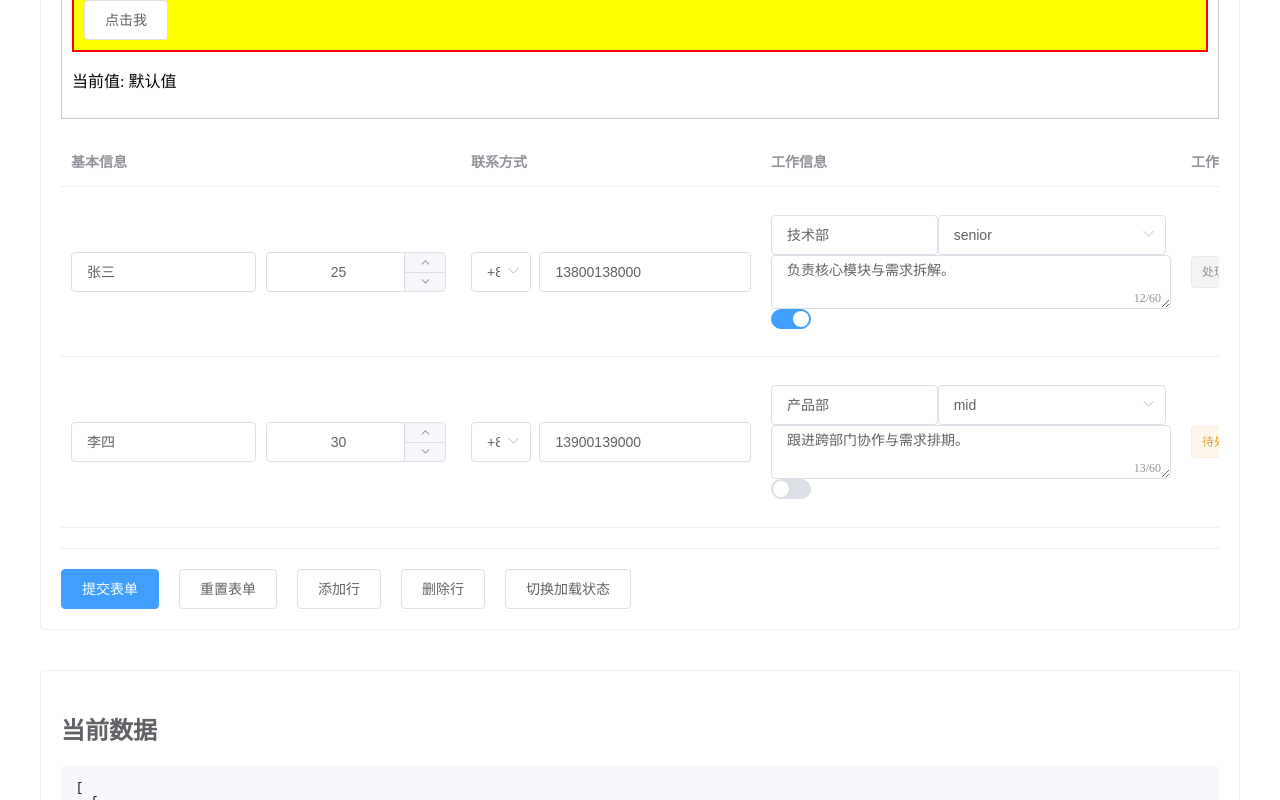
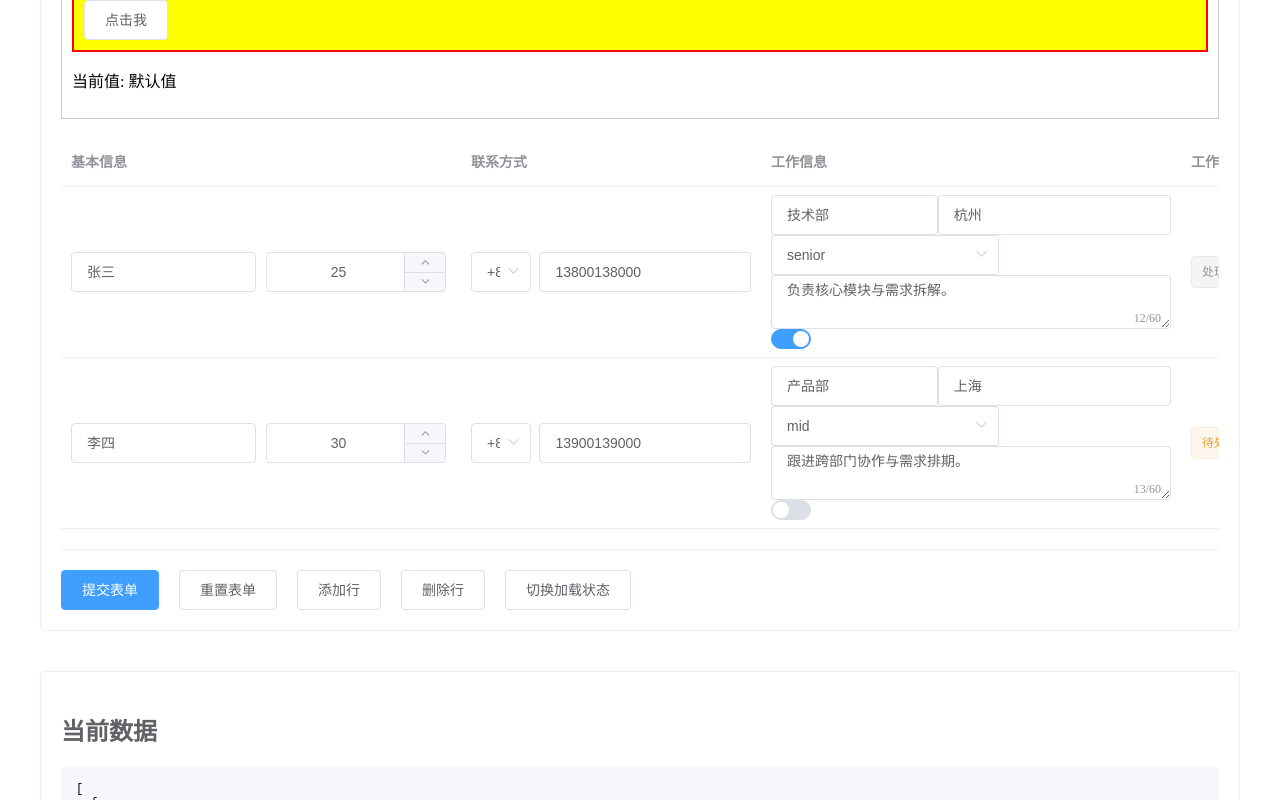
Before and after one commit to itagan/form-table, a Vue app: page /form-table-advanced in a window 1280 px wide. Shown: the part 740-1540 px from the top of the page. Built offline with nearby package versions, Linux system fonts and the light colour scheme.

Commit message:
feat: support nested field paths in form table

```diff
--- a/src/components/FormTable/ComponentWrapper.vue
+++ b/src/components/FormTable/ComponentWrapper.vue
@@ -79,6 +79,7 @@ import {
   getOptionValue,
   resolveDisplayValue
 } from './utils/display'
+import { getValueByPath } from './utils/path'
 import {
   FORM_TABLE_CONTEXT_KEY,
   FORM_TABLE_CUSTOM_COMPONENTS_KEY,
@@ -141,7 +142,7 @@ const componentRenderProps = computed(() => {
 })
 const textContent = computed(() => {
   return resolveDisplayValue(
-    props.row[props.fieldKey],
+    getValueByPath(props.row, props.fieldKey),
     normalizedOptions.value,
     props.optionProps,
     props.formatter,
@@ -151,9 +152,9 @@ const textContent = computed(() => {
 })
 
 const modelValue = computed({
-  get: () => props.row[props.fieldKey],
+  get: () => getValueByPath(props.row, props.fieldKey),
   set: (value) => {
-    if (props.row[props.fieldKey] !== value) {
+    if (getValueByPath(props.row, props.fieldKey) !== value) {
       if (dispatch) {
         dispatch('update:row', props.rowIndex, props.row, props.fieldKey, value)
       } else {
--- a/src/components/FormTable/FormTableItem.vue
+++ b/src/components/FormTable/FormTableItem.vue
@@ -60,6 +60,7 @@ import {
 } from './types'
 import { createRuntimeContext } from './utils/dynamic'
 import { resolveDisplayValue } from './utils/display'
+import { getValueByPath } from './utils/path'
 import { resolveRulesForProp } from './utils/rules'
 
 // 渲染顶层插槽的包装组件，用 div 包裹以兼容 Vue 2 单根节点要求
@@ -121,7 +122,7 @@ const slotFn = computed(() => {
 })
 
 const setValue = (value: any) => {
-  if (props.row[props.config.key] === value) {
+  if (getValueByPath(props.row, props.config.key) === value) {
     return
   }
 
@@ -153,7 +154,7 @@ const slotProps = computed<FormTableSlotContext>(() => ({
   index: props.index,
   fieldKey: props.config.key,
   propPath: props.propPath,
-  value: props.row[props.config.key],
+  value: getValueByPath(props.row, props.config.key),
   formData: formTableContext.value.formData,
   tableData: formTableContext.value.tableData,
   setValue,
@@ -206,13 +207,13 @@ const wrapperProps = computed(() => {
 })
 
 const hasContent = computed(() => {
-  const value = props.row[props.config.key]
+  const value = getValueByPath(props.row, props.config.key)
   return value !== null && value !== undefined && value !== ''
 })
 
 const tooltipContent = computed(() => {
   const displayValue = resolveDisplayValue(
-    props.row[props.config.key],
+    getValueByPath(props.row, props.config.key),
     props.config.options,
     props.config.optionProps,
     props.config.formatter,
--- a/src/components/FormTable/index.vue
+++ b/src/components/FormTable/index.vue
@@ -40,6 +40,7 @@ import { computed, provide, ref, useAttrs, useSlots } from 'vue'
 import FormTableColumn from './FormTableColumn.vue'
 import { extractFormAttrs, extractTableAttrs } from './utils/attrs'
 import { buildDefaultRow, createRuntimeContext, resolveVisible } from './utils/dynamic'
+import { applyRowPatch, setValueByPath } from './utils/path'
 import type {
   ColumnConfig,
   CustomComponentConfig,
@@ -235,7 +236,7 @@ const updateRow = (index: number, patch: Partial<TableRow>) => {
     return
   }
 
-  const nextRow = { ...props.tableData[index], ...patch }
+  const nextRow = applyRowPatch(props.tableData[index], patch)
   const nextTableData = [...props.tableData]
   nextTableData[index] = nextRow
   emitTableDataChange(nextTableData)
@@ -252,7 +253,7 @@ const copyRow = (index: number, patch?: Partial<TableRow>) => {
     visibleColumns.value,
     formTableContext.value,
     index + 1,
-    { ...sourceRow, ...(patch || {}) }
+    applyRowPatch(sourceRow, patch || {})
   )
   const nextTableData = [...props.tableData]
   nextTableData.splice(index + 1, 0, copiedRow)
@@ -326,7 +327,7 @@ const dispatch = (type: EmitEventName | 'update:row' | 'update:row-data', ...arg
   if (type === 'update:row') {
     const [rowIndex, , fieldKey, value] = args
     const nextTableData = [...props.tableData]
-    nextTableData[rowIndex] = { ...nextTableData[rowIndex], [fieldKey]: value }
+    nextTableData[rowIndex] = setValueByPath(nextTableData[rowIndex], fieldKey, value)
     emitTableDataChange(nextTableData)
     return
   }
@@ -334,7 +335,7 @@ const dispatch = (type: EmitEventName | 'update:row' | 'update:row-data', ...arg
   if (type === 'update:row-data') {
     const [rowIndex, patch] = args
     const nextTableData = [...props.tableData]
-    nextTableData[rowIndex] = { ...nextTableData[rowIndex], ...patch }
+    nextTableData[rowIndex] = applyRowPatch(nextTableData[rowIndex], patch)
     emitTableDataChange(nextTableData)
     return
   }
--- a/src/components/FormTable/utils/dynamic.ts
+++ b/src/components/FormTable/utils/dynamic.ts
@@ -5,6 +5,7 @@ import type {
   FormTableRuntimeContext,
   TableRow
 } from '../types'
+import { applyRowPatch, getValueByPath, setValueByPath } from './path'
 
 export function createRuntimeContext(
   baseContext: FormTableBaseContext,
@@ -43,7 +44,7 @@ export function buildDefaultRow(
   rowIndex: number,
   seed: Partial<TableRow> = {}
 ): TableRow {
-  const draftRow: TableRow = { ...seed }
+  const draftRow: TableRow = applyRowPatch({}, seed)
 
   columns.forEach((column) => {
     const columnContext = createRuntimeContext(baseContext, {
@@ -76,13 +77,13 @@ export function buildDefaultRow(
           return
         }
 
-        if (draftRow[item.key] !== undefined) {
+        if (getValueByPath(draftRow, item.key) !== undefined) {
           return
         }
 
         const defaultValue = resolveDynamicValue(item.defaultValue, itemContext)
         if (defaultValue !== undefined) {
-          draftRow[item.key] = defaultValue
+          Object.assign(draftRow, setValueByPath(draftRow, item.key, defaultValue))
         }
       })
     })
--- a/src/components/FormTable/utils/index.ts
+++ b/src/components/FormTable/utils/index.ts
@@ -3,3 +3,5 @@ export * from './attrs'
 export * from './rules'
 export * from './dynamic'
 export * from './display'
+export * from './path'
+export * from './path'
--- /dev/null
+++ b/src/components/FormTable/utils/path.ts
@@ -0,0 +1,71 @@
+import type { TableRow } from '../types'
+
+function isObjectLike(value: unknown): value is Record<string, any> {
+  return value !== null && typeof value === 'object'
+}
+
+function normalizePath(path: string): string[] {
+  return path
+    .replace(/\[(\d+)\]/g, '.$1')
+    .split('.')
+    .filter(Boolean)
+}
+
+export function getValueByPath(source: Record<string, any>, path: string) {
+  const segments = normalizePath(path)
+  let current: any = source
+
+  for (const segment of segments) {
+    if (!isObjectLike(current) && !Array.isArray(current)) {
+      return undefined
+    }
+
+    current = current[segment]
+    if (current === undefined) {
+      return undefined
+    }
+  }
+
+  return current
+}
+
+export function setValueByPath<T extends Record<string, any>>(
+  source: T,
+  path: string,
+  value: any
+): T {
+  const segments = normalizePath(path)
+  if (segments.length === 0) {
+    return source
+  }
+
+  const nextSource: Record<string, any> = Array.isArray(source) ? [...source] : { ...source }
+  let current: Record<string, any> = nextSource
+
+  segments.forEach((segment, index) => {
+    const isLast = index === segments.length - 1
+    if (isLast) {
+      current[segment] = value
+      return
+    }
+
+    const nextValue = current[segment]
+    if (Array.isArray(nextValue)) {
+      current[segment] = [...nextValue]
+    } else if (isObjectLike(nextValue)) {
+      current[segment] = { ...nextValue }
+    } else {
+      current[segment] = {}
+    }
+
+    current = current[segment]
+  })
+
+  return nextSource as T
+}
+
+export function applyRowPatch(row: TableRow, patch: Partial<TableRow>): TableRow {
+  return Object.keys(patch).reduce((nextRow, key) => {
+    return setValueByPath(nextRow, key, patch[key])
+  }, row)
+}
--- a/src/views/FormTableAdvancedView.vue
+++ b/src/views/FormTableAdvancedView.vue
@@ -96,6 +96,9 @@ const tableData = ref([
     name: '张三',
     age: 25,
     department: '技术部',
+    profile: {
+      city: '杭州'
+    },
     level: 'senior',
     remark: '负责核心模块与需求拆解。',
     status: true,
@@ -110,6 +113,9 @@ const tableData = ref([
     name: '李四',
     age: 30,
     department: '产品部',
+    profile: {
+      city: '上海'
+    },
     level: 'mid',
     remark: '跟进跨部门协作与需求排期。',
     status: false,
@@ -164,6 +170,7 @@ const rules = ref({
     { required: true, message: '请输入手机号', trigger: 'blur' },
     { pattern: /^1[3-9]\d{9}$/, message: '请输入正确的手机号格式', trigger: 'blur' }
   ],
+  'tableData.*.profile.city': [{ required: true, message: '请输入所在城市', trigger: 'blur' }],
   'tableData.*.school': [{ required: true, message: '请选择学校', trigger: 'change' }],
   'tableData.*.gender': [{ required: true, message: '请选择性别', trigger: 'change' }]
 })
@@ -226,6 +233,13 @@ const columns = ref<ColumnConfig[]>([
           type: 'input',
           colSpan: 10,
           placeholder: '请输入部门'
+        },
+        {
+          key: 'profile.city',
+          type: 'input',
+          colSpan: 14,
+          placeholder: '请输入所在城市',
+          defaultValue: '上海'
         },
         {
           key: 'level',
@@ -384,6 +398,7 @@ const handleAddRow = () => {
   formTableRef.value?.addRow({
     name: '',
     department: '',
+    'profile.city': '成都',
     remark: '',
     phone: '',
     testValue: '',
```
Also changed, not shown: src/components/FormTable/README.md, 1 other file (tests, documents, lock files or other folders).
